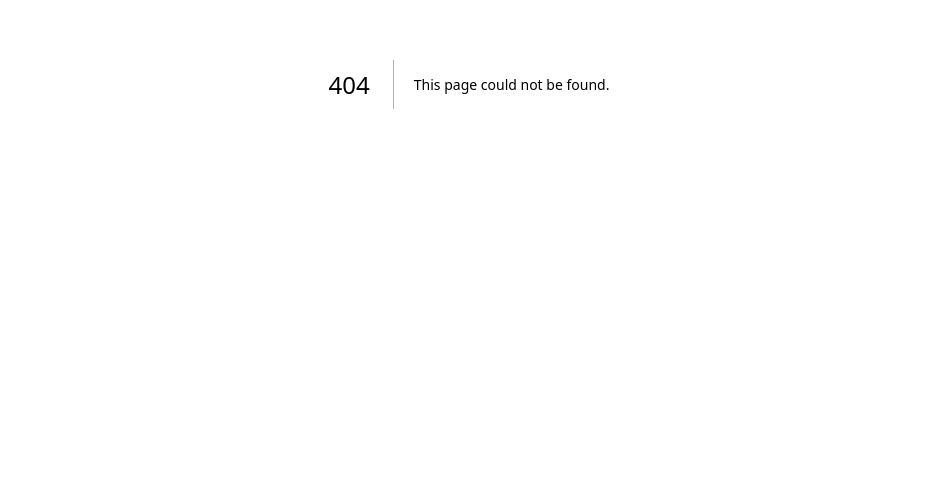
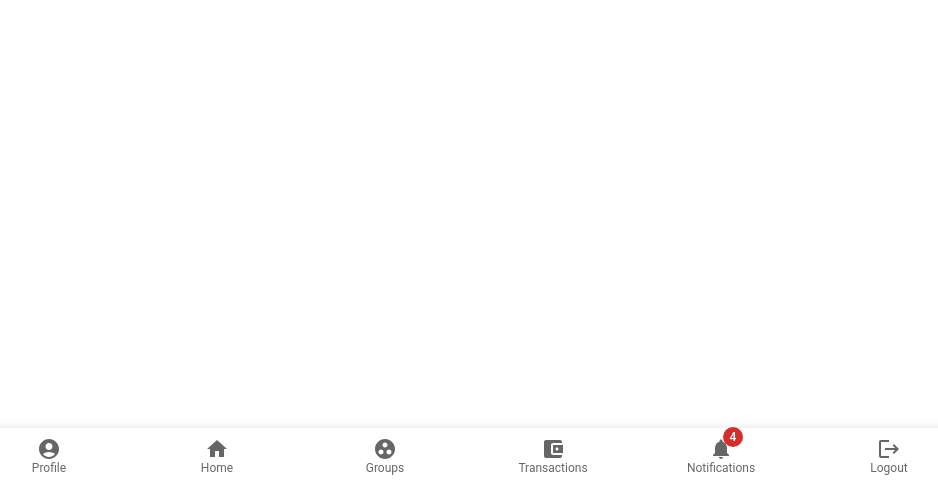
Before and after one commit to SkuratovichA/OBSHCHAK, a Next.js app in the folder packages/client/: page /profile in a window 1280 px wide. Before the commit this address had no page. Shown: the part 316-800 px from the top of the page, without its empty margins (171-1109 px from the left). Built offline with nearby package versions, Linux system fonts and the light colour scheme; no server answers.

Commit message:
create routes for authorized users

```diff
--- /dev/null
+++ b/packages/client/src/app/(routes)/(authorized-user-ui)/layout.tsx
@@ -0,0 +1,43 @@
+'use client'
+
+import { useSession } from 'next-auth/react'
+import {
+  AppBar,
+  Badge, BottomNavigation, BottomNavigationAction, Container,
+} from '@mui/material'
+import ProfileIcon from '@mui/icons-material/AccountCircle'
+import HomeIcon from '@mui/icons-material/Home'
+import GroupsIcon from '@mui/icons-material/GroupWork'
+import TransactionIcon from '@mui/icons-material/AccountBalanceWallet'
+import NotificationsIcon from '@mui/icons-material/Notifications'
+import LogoutIcon from '@mui/icons-material/Logout'
+
+const Layout: React.FC<React.PropsWithChildren> = ({children}) => {
+  const { data: session } = useSession()
+
+  return (
+    <Container component="main">
+      {children}
+
+        <AppBar position="fixed" color="primary" style={{top: "auto", bottom: 0}}>
+        <BottomNavigation showLabels style={{ justifyContent: 'center' }}>
+          <BottomNavigationAction label="Profile" icon={<ProfileIcon />} />
+          <BottomNavigationAction label="Home" icon={<HomeIcon />} />
+          <BottomNavigationAction label="Groups" icon={<GroupsIcon />} />
+          <BottomNavigationAction label="Transactions" icon={<TransactionIcon />} />
+          <BottomNavigationAction
+            label="Notifications"
+            icon={
+              <Badge badgeContent={4} color="error">
+                <NotificationsIcon />
+              </Badge>
+            }
+          />
+          <BottomNavigationAction label="Logout" icon={<LogoutIcon />} />
+        </BottomNavigation>
+        </AppBar>
+    </Container>
+  )
+}
+
+export default Layout
--- /dev/null
+++ b/packages/client/src/app/(routes)/(authorized-user-ui)/profile/page.tsx
@@ -0,0 +1,9 @@
+'use client'
+
+// create empty react components
+
+const Laoyut: React.FC = () => {
+  return <></>
+}
+
+export default Laoyut
```
Also changed, not shown: packages/client/src/app/(routes)/(authorized-user-ui)/transactions/page.tsx (renamed from packages/client/src/app/(routes)/home/page.tsx, +2 -29 lines).
